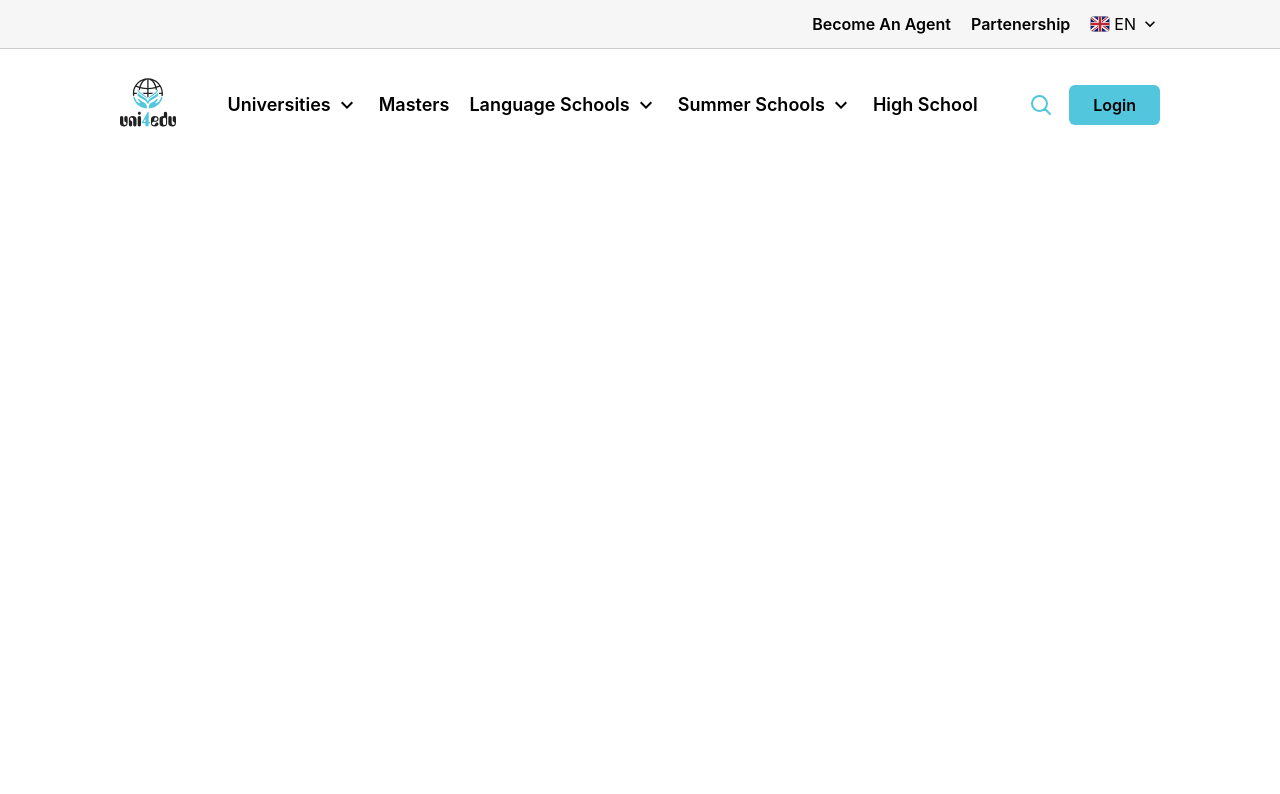
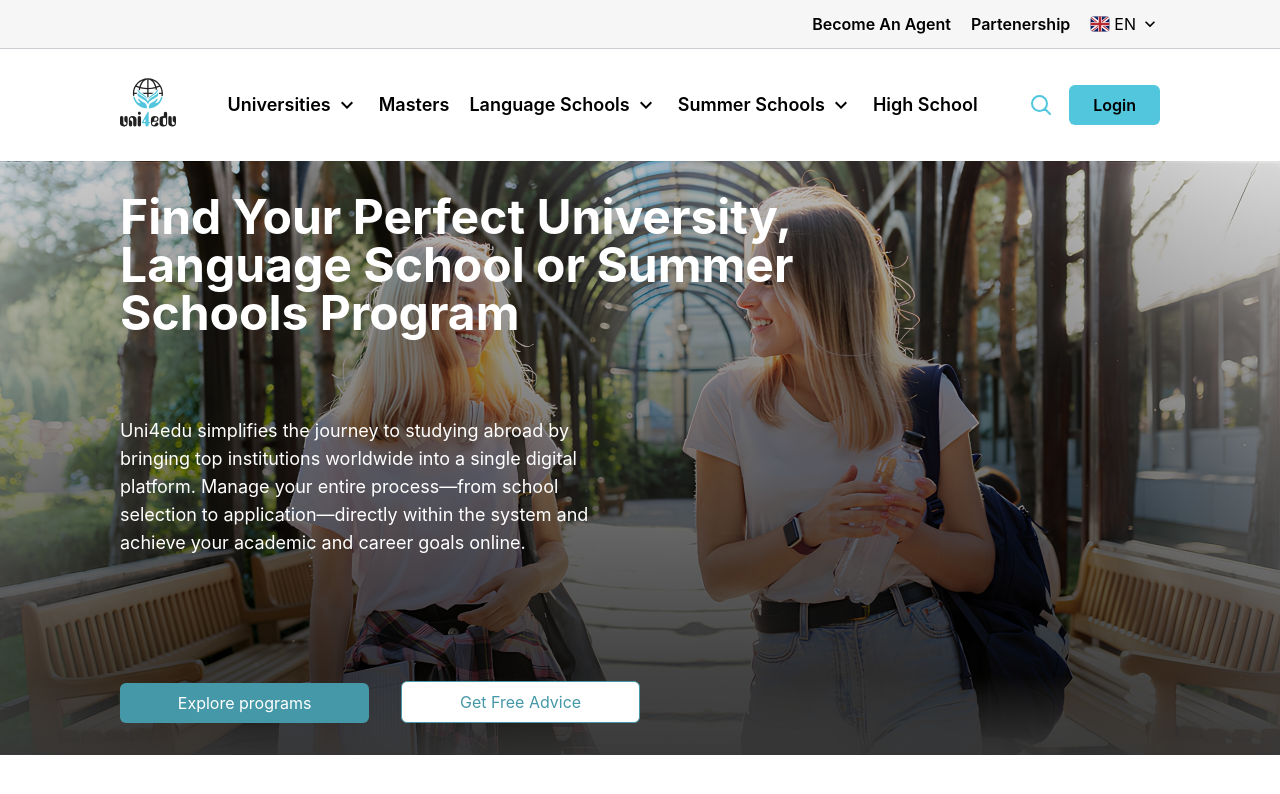
Before and after one commit to obedeveloper/the-gym-css-gate, a website: page index.html in a window 1280 px wide. Drawn offline with nearby package versions, Linux system fonts and the light colour scheme; files that its build step writes are made by us from their sources.

Commit message:
Add hero section

```diff
--- a/index.css
+++ b/index.css
@@ -3,8 +3,17 @@
 @theme {
   --color-header: #f6f6f6;
   --color-brand: #51c6dc;
+  --color-dark-brand: #4598a7;
 }
 
-.wrapper {
+@utility wrapper {
   @apply container mx-auto px-4 xl:px-30;
 }
+
+@utility stack {
+  @apply grid;
+
+  & > * {
+    grid-area: 1/-1;
+  }
+}
--- a/index.html
+++ b/index.html
@@ -52,5 +52,41 @@
         </div>
       </div>
     </header>
+    <main>
+      <section class="stack text-white">
+        <img
+          src="./images/hero.jpeg"
+          alt=""
+          class="self-stretch object-cover"
+        />
+        <div class="bg-linear-to-t from-black/75 to-transparent">
+          <div
+            class="wrapper flex h-full flex-col gap-5 py-5 md:gap-20 md:py-8 *:md:max-w-1/2"
+          >
+            <h1
+              class="text-3xl font-bold md:max-w-2/3 md:text-4xl lg:max-w-3/4 lg:text-5xl"
+            >
+              Find Your Perfect University, Language School or Summer Schools
+              Program
+            </h1>
+            <p class="md:text-lg">
+              Uni4edu simplifies the journey to studying abroad by bringing top
+              institutions worldwide into a single digital platform. Manage your
+              entire process—from school selection to application—directly
+              within the system and achieve your academic and career goals
+              online.
+            </p>
+            <div
+              class="mt-4 flex grow flex-col gap-2 *:grow *:rounded-md *:py-2 md:flex-row md:items-end md:gap-8"
+            >
+              <button class="bg-dark-brand">Explore programs</button>
+              <button class="border bg-white text-dark-brand">
+                Get Free Advice
+              </button>
+            </div>
+          </div>
+        </div>
+      </section>
+    </main>
   </body>
 </html>
```
Also changed, not shown: images/hero.jpeg (added).
